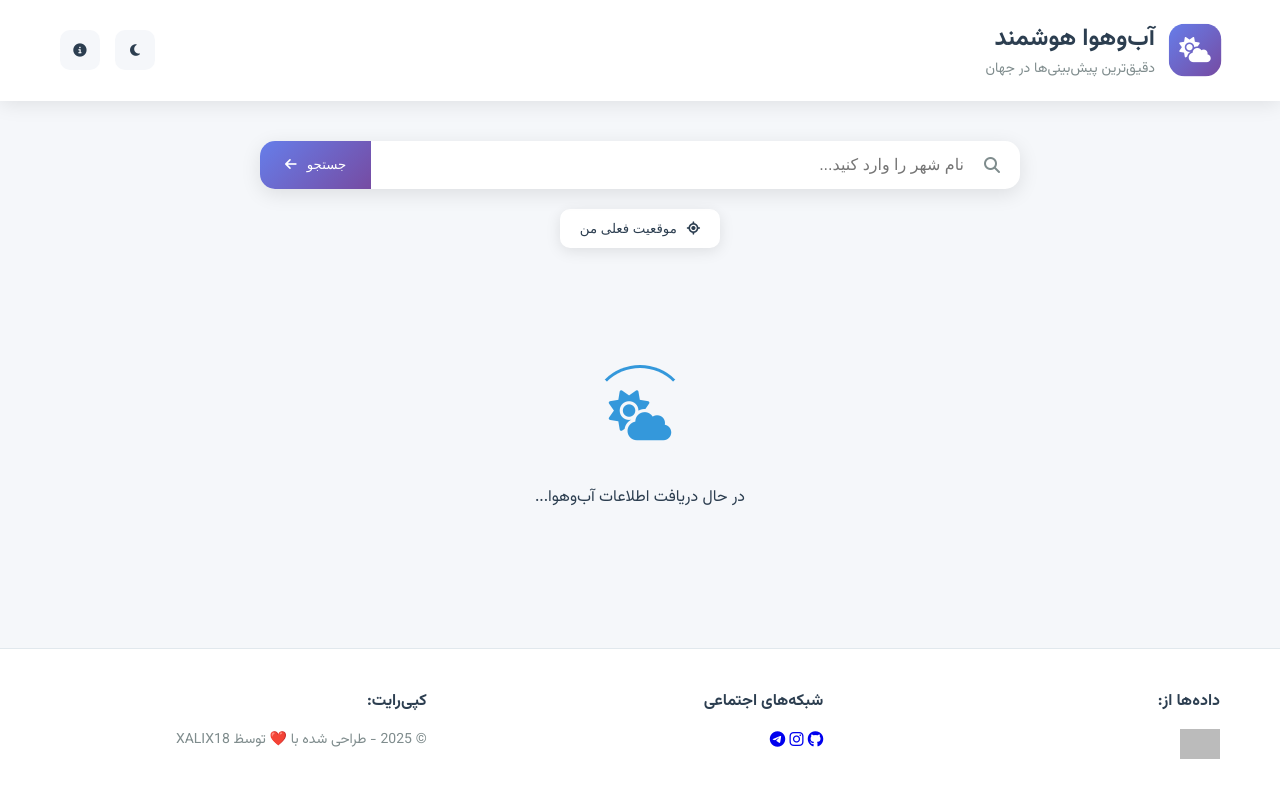
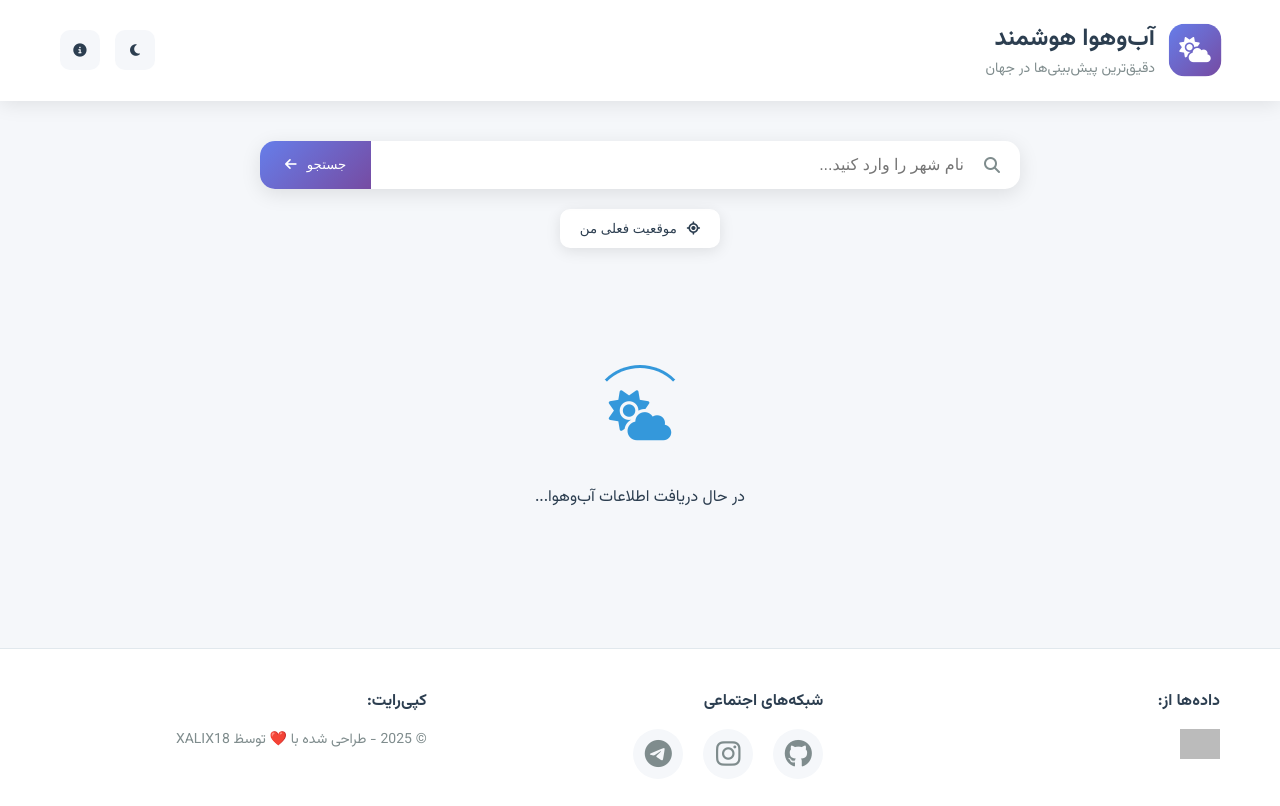
Before and after one commit to xalix18/wheater, a plain HTML site: page index.html in a window 1280 px wide. Drawn offline with nearby package versions, Linux system fonts and the light colour scheme; grey boxes are pictures that could not be loaded.

Commit message:
Update style.css

```diff
--- a/style.css
+++ b/style.css
@@ -1027,3 +1027,90 @@ body.dark-mode {
         grid-template-columns: 1fr;
     }
 }
+
+/* جایگزین کردن استایل‌های tech-stack با social-links */
+.social-links {
+    display: flex;
+    gap: 20px;
+    font-size: 28px;
+}
+
+.social-link {
+    display: flex;
+    align-items: center;
+    justify-content: center;
+    width: 50px;
+    height: 50px;
+    border-radius: 50%;
+    background: var(--background);
+    color: var(--text-secondary);
+    transition: all 0.3s ease;
+    text-decoration: none;
+    position: relative;
+    overflow: hidden;
+}
+
+.dark-mode .social-link {
+    background: var(--dark-background);
+    color: var(--dark-secondary);
+}
+
+.social-link:hover {
+    transform: translateY(-3px);
+    box-shadow: 0 5px 15px var(--shadow);
+}
+
+/* استایل‌های خاص برای هر شبکه اجتماعی */
+.social-link.github:hover {
+    background: #333;
+    color: white;
+}
+
+.social-link.instagram:hover {
+    background: linear-gradient(45deg, #f09433 0%, #e6683c 25%, #dc2743 50%, #cc2366 75%, #bc1888 100%);
+    color: white;
+}
+
+.social-link.telegram:hover {
+    background: #0088cc;
+    color: white;
+}
+
+/* انیمیشن برای آیکون‌ها */
+.social-link i {
+    transition: all 0.3s ease;
+}
+
+.social-link:hover i {
+    transform: scale(1.1);
+}
+
+/* افکت موج برای لینک‌ها */
+.social-link::before {
+    content: '';
+    position: absolute;
+    top: 50%;
+    left: 50%;
+    width: 0;
+    height: 0;
+    border-radius: 50%;
+    background: rgba(255, 255, 255, 0.3);
+    transform: translate(-50%, -50%);
+    transition: width 0.6s, height 0.6s;
+}
+
+.social-link:active::before {
+    width: 300px;
+    height: 300px;
+}
+@media (max-width: 480px) {
+    .social-links {
+        gap: 15px;
+        font-size: 24px;
+    }
+
+    .social-link {
+        width: 45px;
+        height: 45px;
+    }
+}
```
